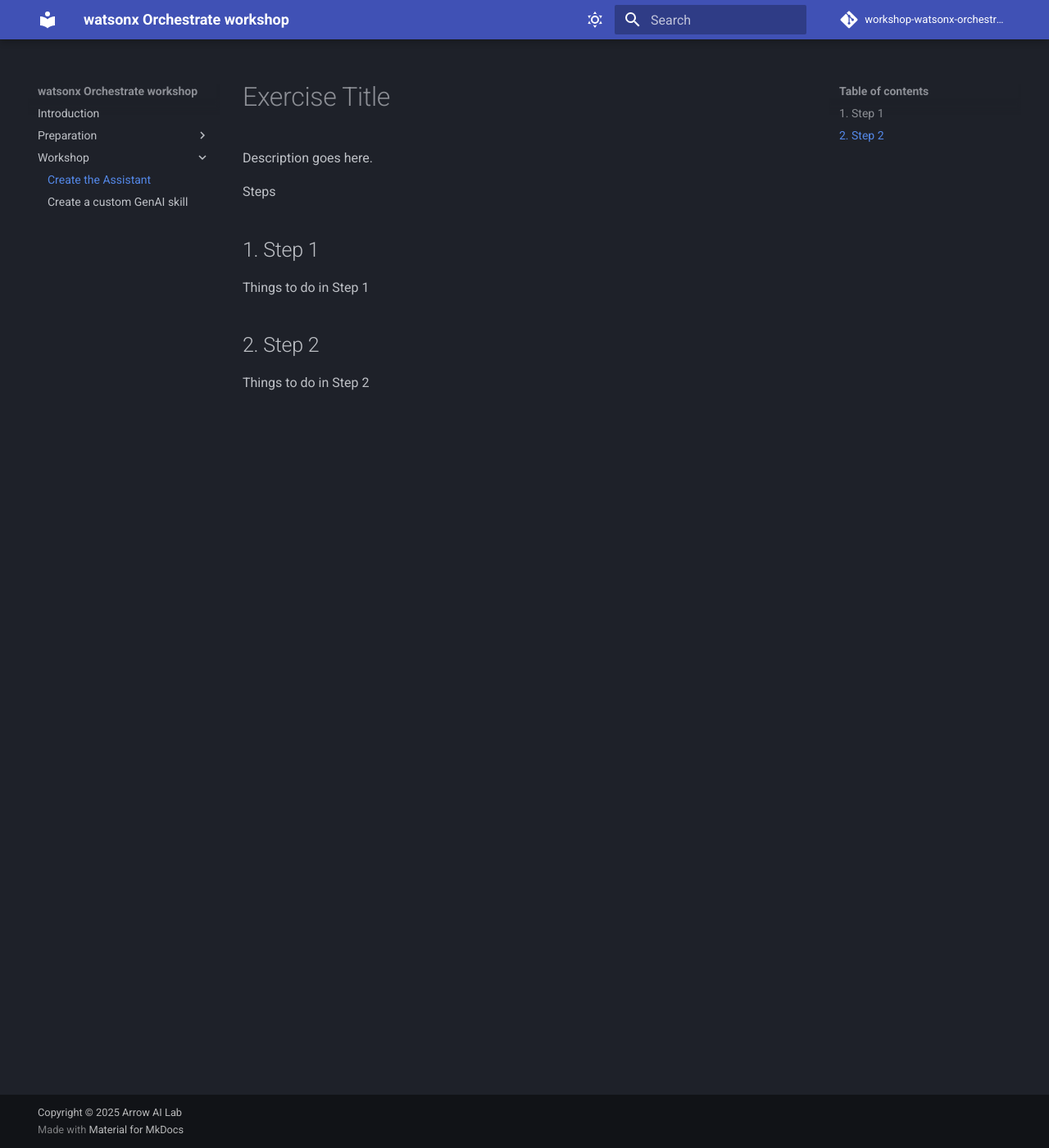
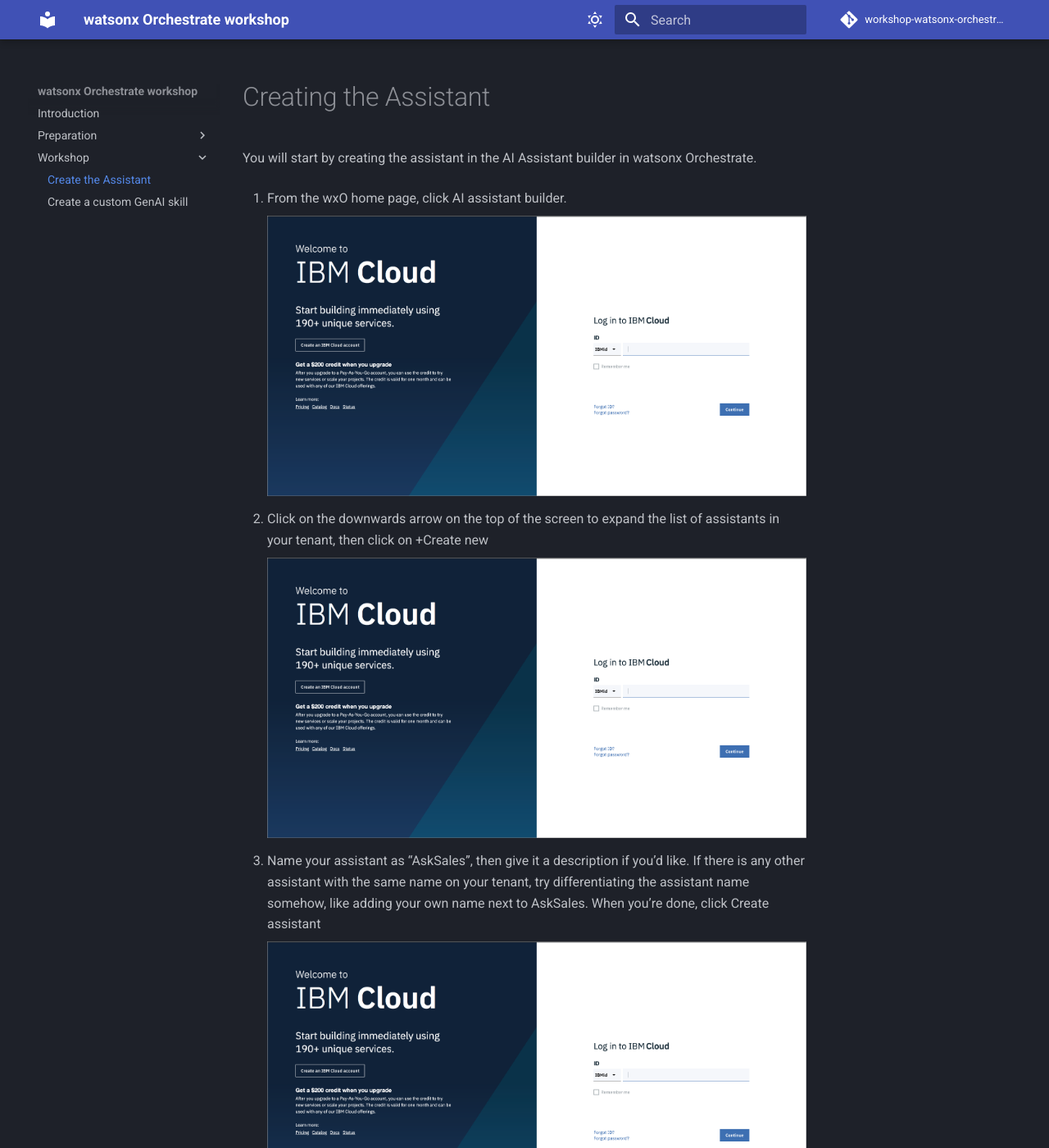
Before and after one commit to Arrow-AI-Lab/watsonx-orchestrate-workshop, an MkDocs documentation site: the page built from docs/part-1/README.md, in a window 1280 px wide and 1400 px high. Shown: the whole window at 82% size. Built offline with MkDocs 1.6.1 and Material for MkDocs 9.7.7, drawn with Linux system fonts in a browser that asks for light colours; comment, search, counter and statistics services are not loaded.

Commit message:
new mkdocs extension for Lists added

```diff
--- a/docs/environment/README.md
+++ b/docs/environment/README.md
@@ -1,20 +1,26 @@
-# Pre-work
+# Provision your environment
 
-## 1. Create your watsonx Orchestrate Trail environment
-1. Open the [watsonx Orchestrate Trial](https://www.ibm.com/account/reg/us-en/signup?formid=urx-52753) link o provision your Trail environment.
-If you already have an account, press the Log In link. If you don’t, please register on.
-![wxo login](../assets/trialprints/ibm-wxo-login.png)
+## Create your watsonx Orchestrate Trail environment
+1.  Open the [watsonx Orchestrate Trial](https://www.ibm.com/account/reg/us-en/signup?formid=urx-52753) link to provision your Trail environment. If you already have an account, press the Log In link. If you don’t, please register on.
 
-2. After successfully Logged in, press **Continue**.
-![wxo continue page](../assets/trialprints/ibm-wxo-cont.png)
+    ![wxo login](../assets/trialprints/ibm-wxo-login.png)
 
-3. On the “Deploy your trial” page, in the “Deployment Region” select **N. Virginia (us-east-1)**. In the “Instance Name”, feel free to leave the Standard Name or choose you own. Then click **Create trial instance**.
-![wxo select region](../assets/trialprints/ibm-wxo-selreg.png)
+1.  After successfully Logged in, press **Continue**.
 
-4. After you see the “Your trail is ready!” page, you will also receive an email with the confirmation. Press **Access your trail now**.
-![wxo access trial](../assets/trialprints/ibm-wxo-accstrial.png)
-The email should be like this:
-![wxo email](../assets/trialprints/ibm-wxo-email.png)
+    ![wxo continue page](../assets/trialprints/ibm-wxo-cont.png)
 
-5. If you are on this page, it means that you have successfully provisioned your watsonx Orchestrate Trial.
-![wxo main page](../assets/trialprints/ibm-wxo-mainpage.png)
+1.  On the “Deploy your trial” page, in the “Deployment Region” select **N. Virginia (us-east-1)**. In the “Instance Name”, feel free to leave the Standard Name or choose you own. Then click **Create trial instance**.
+
+    ![wxo select region](../assets/trialprints/ibm-wxo-selreg.png)
+
+1.  After you see the “Your trail is ready!” page, you will also receive an email with the confirmation. Press **Access your trail now**.
+
+    ![wxo access trial](../assets/trialprints/ibm-wxo-accstrial.png)
+
+    The email should be like this:
+
+    ![wxo email](../assets/trialprints/ibm-wxo-email.png)
+
+1.  If you are on this page, it means that you have successfully provisioned your watsonx Orchestrate Trial.
+
+    ![wxo main page](../assets/trialprints/ibm-wxo-mainpage.png)
--- a/docs/part-1/README.md
+++ b/docs/part-1/README.md
@@ -1,13 +1,15 @@
-# Exercise Title
+# Creating the Assistant
 
-Description goes here.
+You will start by creating the assistant in the AI Assistant builder in watsonx Orchestrate.
 
-Steps
+1.  From the wxO home page, click AI assistant builder.
 
-## 1. Step 1
+    ![Cloud Sign up](../assets/ibm-cloud-sign-up.png)
 
-Things to do in Step 1
+2.  Click on the downwards arrow on the top of the screen to expand the list of assistants in your tenant, then click on +Create new
 
-## 2. Step 2
+    ![Cloud Sign up](../assets/ibm-cloud-sign-up.png)
 
-Things to do in Step 2
+3.  Name your assistant as “AskSales”, then give it a description if you’d like. If there is any other assistant with the same name on your tenant, try differentiating the assistant name somehow, like adding your own name next to AskSales. When you’re done, click Create assistant
+
+    ![Cloud Sign up](../assets/ibm-cloud-sign-up.png)
--- a/mkdocs.yml
+++ b/mkdocs.yml
@@ -15,7 +15,7 @@
     - Provision your environments: environment/README.md
     - Get the required files: getfiles/README.md
   - Workshop:
-    - Create the Assistant : part-1/README.md
+    - Create the Assistant: part-1/README.md
     - Create a custom GenAI skill: part-2/README.md
 
 # Copyright
@@ -35,6 +35,14 @@
       toggle:
         icon: material/weather-night
         name: Light mode
+
+# Extensions
+markdown_extensions:
+  - def_list
+  - pymdownx.tasklist:
+      custom_checkbox: true
+
+
 
 #   font:
 #     text: IBM Plex Sans
```
